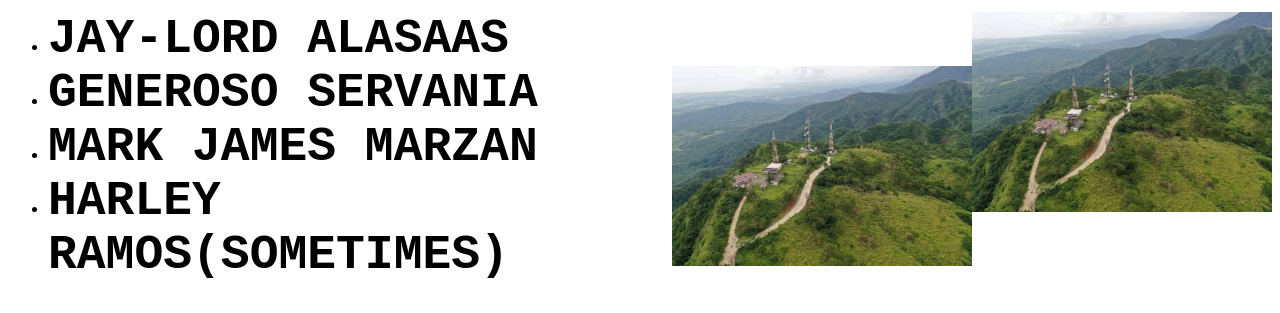
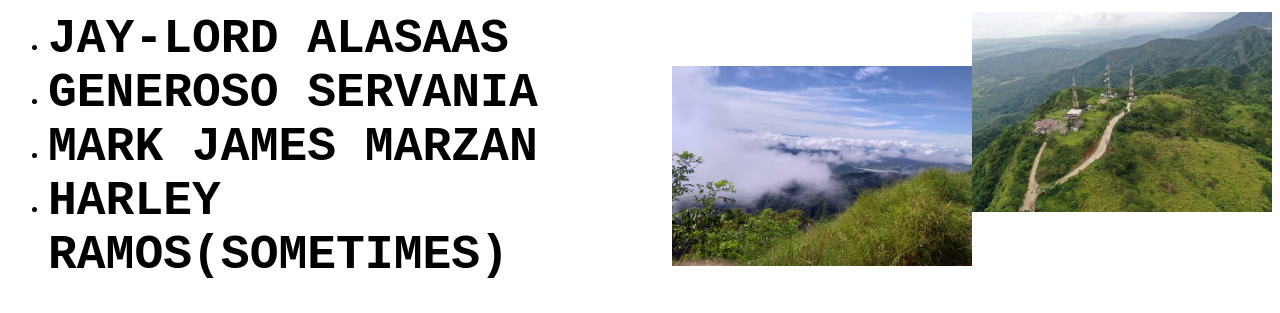
Before and after one commit to james0301/akosijames, a plain HTML site: page index.html in a window 1280 px wide. Shown: the part 328-641 px from the top of the page. Drawn offline with Linux system fonts and the light colour scheme.

Commit message:
Update index.html

```diff
--- a/index.html
+++ b/index.html
@@ -21,7 +21,7 @@
 <ul>
  <center><p><b>MEMBERS</b></p></center>
   <li><font face="Courier New" color="black" size="8"><b>RANDELL JOHN PAISTE</b> </font></li><img src="https://github.com/james0301/akosijames/blob/master/pics/received_386542415335328.jpeg?raw=true" alt="pic" style="float:right;width:300px;height:200px;">
-  <li><font face="Courier New" color="black" size="8"><b>JAY-LORD ALASAAS</b> </font></li><img src="https://github.com/james0301/akosijames/blob/master/pics/received_386542415335328.jpeg?raw=true" alt="pic" style="float:right;width:300px;height:200px;">
+  <li><font face="Courier New" color="black" size="8"><b>JAY-LORD ALASAAS</b> </font></li><img src="https://github.com/james0301/akosijames/blob/master/pics/received_445453959641557.jpeg?raw=true" alt="pic" style="float:right;width:300px;height:200px;">
   <li><font face="Courier New" color="black" size="8"><b>GENEROSO SERVANIA</b></font></li>
   <li><font face="Courier New" color="black" size="8"><b>MARK JAMES MARZAN</b></font></li>
   <li><font face="Courier New" color="black" size="8"><b>HARLEY RAMOS(SOMETIMES)</b></font></li>
```
